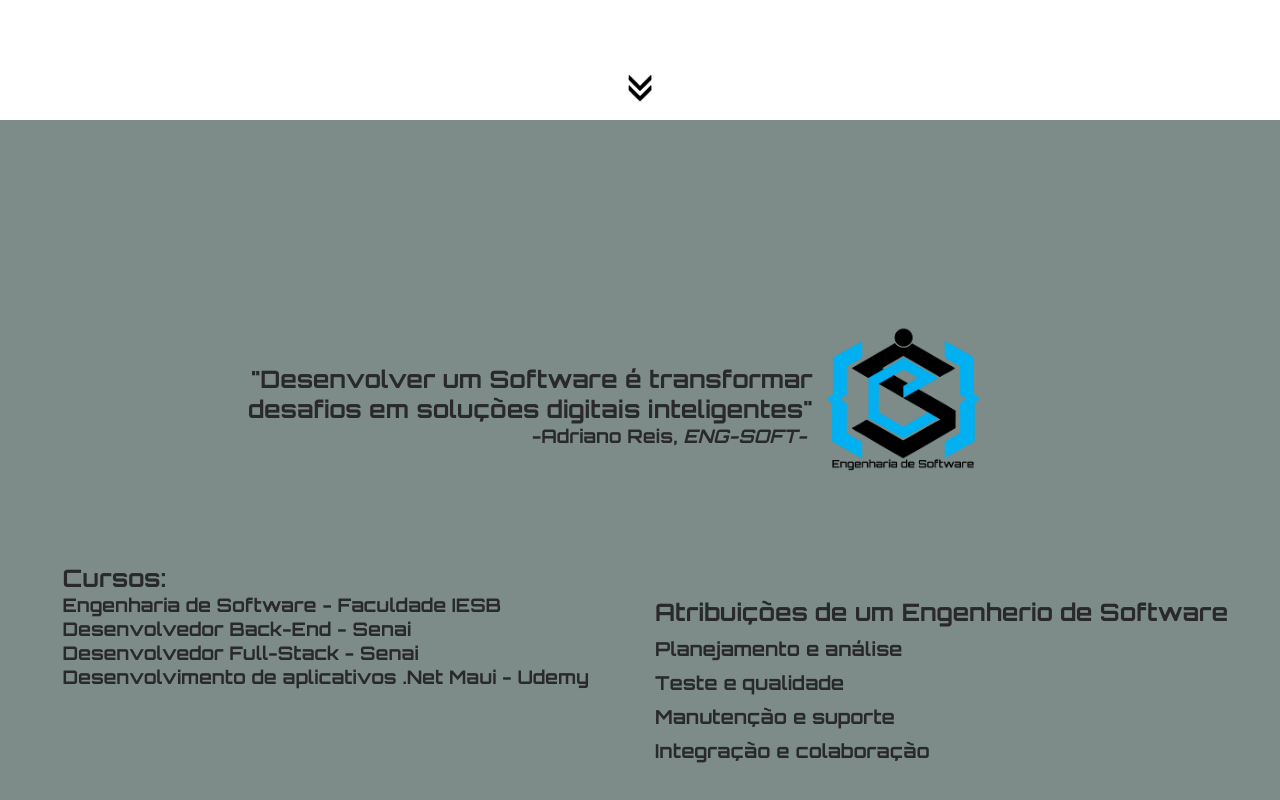
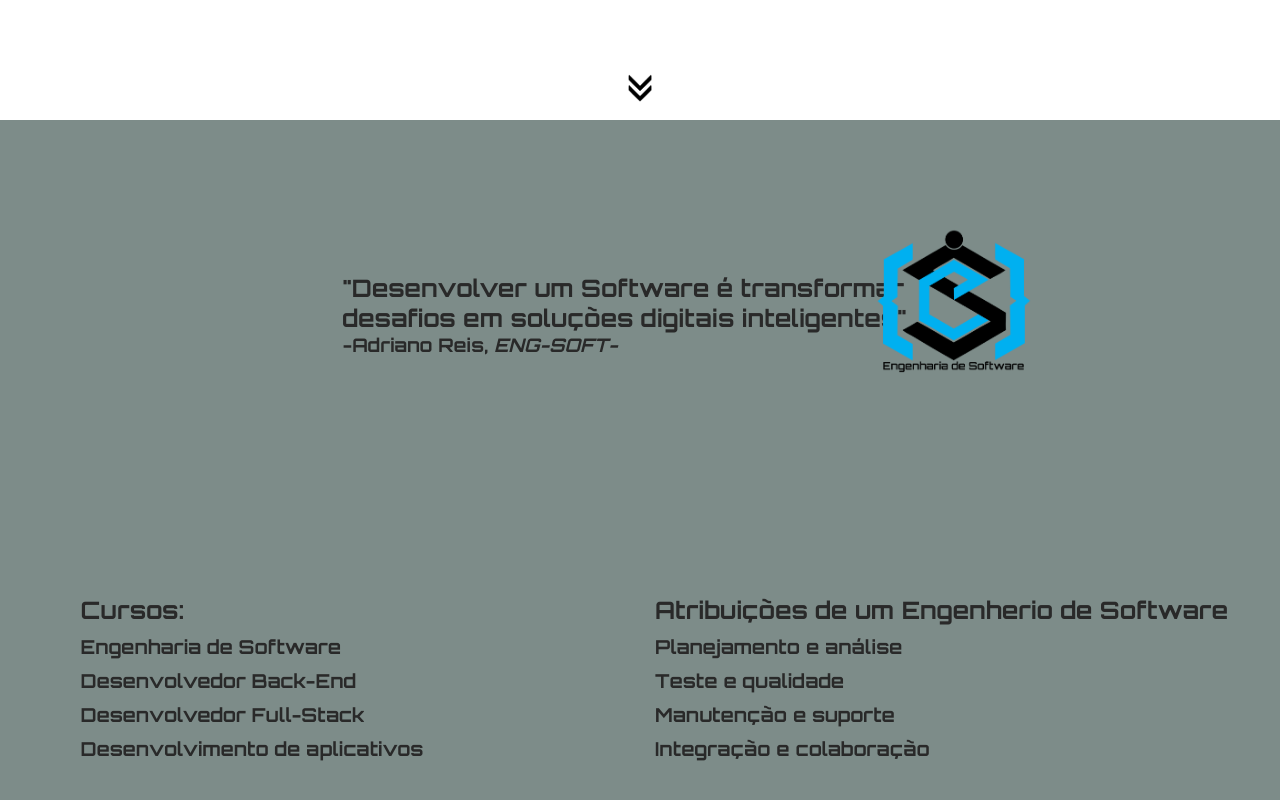
Before and after one commit to Adriano-Reis-Eng/landing_page, a React (Vite) app: page / in a window 1280 px wide. Shown: the part 1480-2280 px from the top of the page. Built offline with nearby package versions, Linux system fonts and the light colour scheme.

Commit message:
Correção do link das imagens

```diff
--- a/src/pages/css/Page.css
+++ b/src/pages/css/Page.css
@@ -1,4 +1,3 @@
-
 @import url('https://fonts.googleapis.com/css2?family=Orbitron:wght@400;700&display=swap');
 
 * {
@@ -52,7 +51,7 @@
     margin: auto auto auto auto;
     width: 30px;
     height: 30px;
-    background-image: image-set('/public/seta-para-baixo.png');
+    background-image: url('../../../public/seta-para-baixo.png');
     background-size: contain;
     background-repeat: no-repeat;
     background-position: center;
@@ -72,6 +71,10 @@
     display: grid;
     grid-template-rows: 92vh 8vh;
     grid-template-columns: 1fr;
+    background-image: url('../../../public/tecnologia.png');
+    background-size: cover;
+    background-repeat: no-repeat;
+    background-position: center;
     grid-row: 1/2;
     position: relative;
     align-items: center;
@@ -238,46 +241,53 @@
 
 .grid-sobre {
     display: grid;
-    grid-template-rows: 1fr 1fr;
+    grid-template-rows: auto auto;
     grid-template-columns: 1fr 1fr;
     gap: 30px;
     color: var(--colorBlack);
     width: 100%;
     height: 100%;
+    padding: 20px;
+    align-items: center;
 }
 
 .banner-sobre {
     display: flex;
     flex-direction: column;
-    align-items: end;
-    justify-content: end;
-    text-align: right;
+    align-items: flex-start;
+    justify-content: center;
+    text-align: left;
+    margin-left: 50%;
     width: 100%;
-    margin-left: 30%;
-    margin-bottom: 25px;
+    padding: 20px;
+    grid-column: 1 / 2;
+    grid-row: 1 / 2;
 }
 
-.image-sobre {
+.imagem-sobre {
     display: flex;
     flex-direction: column;
-    align-items: start;
-    justify-content: flex-end;
-    margin-left: 25%;
-    margin-bottom: -40px;
+    align-items: center;
+    justify-content: center;
+    width: 100%;
+    height: 200px;
+    background-image: url('/logoengsoft.png');
+    background-size: contain;
+    background-repeat: no-repeat;
+    background-position: center;
+    grid-column: 2 / 3;
+    grid-row: 1 / 2;
+    padding: 20px;
 }
 
-.image-sobre img {
-    height: 200px;
-}
-
-.competencia-sobre h3 {
+.competencia-sobre h3, .texto-sobre h3{
     position: relative;
     color: var(--colorBlack);
     font-size: 1.2rem;
     transition: all 0.3s ease-in-out;
 }
 
-.competencia-sobre h3::after {
+.competencia-sobre h3::after, .texto-sobre h3::after {
     content: '';
     position: absolute;
     width: 0;
@@ -289,11 +299,11 @@
     transition: all 0.3s ease-in-out;
 }
 
-.competencia-sobre h3:hover {
+.competencia-sobre h3:hover, .texto-sobre h3:hover  {
     color: var(--colorCyan);
 }
 
-.competencia-sobre h3:hover::after {
+.competencia-sobre h3:hover::after, .texto-sobre h3:hover::after{
     width: 100%;
 }
 
@@ -312,8 +322,8 @@
     display: flex;
     flex-direction: column;
     justify-content: flex-start;
-    margin-top: 60px;
-    width: 200px;
+    width: 350px;
+    gap: 10px;
     margin-left: 10%;
 }
 
--- a/src/pages/jsx/Page.jsx
+++ b/src/pages/jsx/Page.jsx
@@ -15,9 +15,6 @@ const Page = () => {
             <Navbar />
 
             <section id="banner" className="conteiner-banner">
-                <div className="imagem-banner">
-                    <img src="tecnologia.jpg" alt="Escaneamento de retina"></img>
-                </div>
                 <div className="texto-banner">
                     <h1>Eu sou, Adriano Reis!</h1>
                     <h3>Engenheiro de Software</h3>
@@ -86,9 +83,7 @@ const Page = () => {
                         <h1>"Desenvolver um Software é transformar desafios em soluções digitais inteligentes"</h1>
                         <h3>-Adriano Reis,<em>&nbsp;ENG-SOFT-&nbsp;</em></h3>
                     </div>
-                    <div className='image-sobre'>
-                        <img src="logoengsoft.png" alt="Pessoa usando um computador"></img>
-                    </div>
+                    <div className='imagem-sobre'></div>
                     <div className='competencia-sobre'>
                         <h2>Atribuições de um Engenherio de Software</h2>
                         <div className="tooltip">
@@ -113,12 +108,28 @@ const Page = () => {
                     </div>
                     <div className='texto-sobre'>
                         <h1>Cursos:</h1>
-                        <div className='cursos-sobre'>
+                        <div className='tooltip'>
+                            <h3>Engenharia de Software</h3>
+                            <span className="tooltiptext">IESB - Instituto de ensino superior de Brasilia - 2024</span>
+                        </div>
+                        <div className='tooltip'>
+                            <h3>Desenvolvedor Back-End</h3>
+                            <span className="tooltiptext">Senai - 2023</span>
+                        </div>
+                        <div className='tooltip'>
+                            <h3>Desenvolvedor Full-Stack</h3>
+                            <span className="tooltiptext">Senai/ 2025</span>
+                        </div>
+                        <div className='tooltip'>
+                            <h3>Desenvolvimento de aplicativos</h3>
+                            <span className="tooltiptext">Udemy - 2023</span>
+                        </div>
+                        {/* <div className='cursos-sobre'>
                             <h3>Engenharia de Software - Faculdade IESB</h3>
                             <h3>Desenvolvedor Back-End - Senai</h3>
                             <h3>Desenvolvedor Full-Stack - Senai</h3>
                             <h3>Desenvolvimento de aplicativos .Net Maui - Udemy</h3>
-                        </div>
+                        </div> */}
                     </div>
                 </div>
                 <div className="roll-button">
```
Also changed, not shown: public/tecnologia.jpg (deleted), public/tecnologia.png (added).
